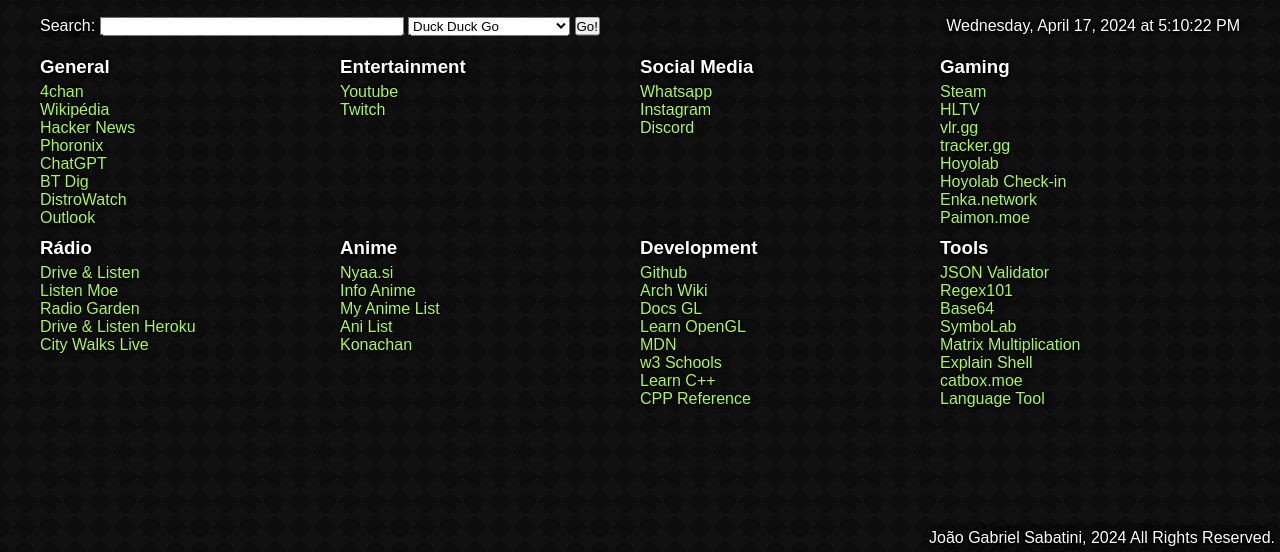
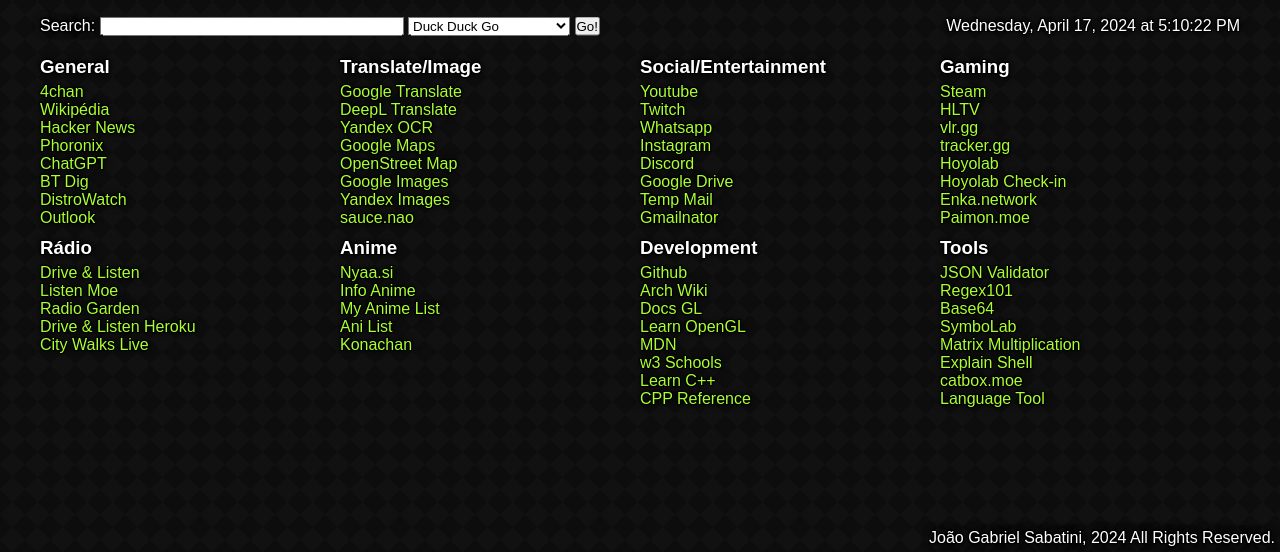
Before and after one commit to owariee/startpage, a browser extension: page public/index.html in a window 1280 px wide. Shown: the part 248-800 px from the top of the page. Drawn offline with Linux system fonts and the light colour scheme.

Commit message:
added translate/image category, merge social and entertainment categories

```diff
--- a/public/index.html
+++ b/public/index.html
@@ -52,18 +52,29 @@
           </ul>
         </div>
         <div class="column">
-          <h3>Entertainment</h3>
+          <h3>Translate/Image</h3>
+          <ul>
+            <li><a href="https://translate.google.com/">Google Translate</a></li>
+            <li><a href="https://www.deepl.com/en/translator">DeepL Translate</a></li>
+            <li><a href="https://translate.yandex.com/en/ocr">Yandex OCR</a></li>
+            <li><a href="https://www.google.com/maps">Google Maps</a></li>
+            <li><a href="https://www.openstreetmap.org/">OpenStreet Map</a></li>
+            <li><a href="https://images.google.com/">Google Images</a></li>
+            <li><a href="https://yandex.com/images/">Yandex Images</a></li>
+            <li><a href="https://saucenao.com/">sauce.nao</a></li>
+          </ul>
+        </div>
+        <div class="column">
+          <h3>Social/Entertainment</h3>
           <ul>
             <li><a href="https://www.youtube.com/">Youtube</a></li>
             <li><a href="https://www.twitch.tv/">Twitch</a></li>
-          </ul>
-        </div>
-        <div class="column">
-          <h3>Social Media</h3>
-          <ul>
             <li><a href="https://web.whatsapp.com/">Whatsapp</a></li>
             <li><a href="https://www.instagram.com/">Instagram</a></li>
             <li><a href="https://discord.com/app">Discord</a></li>
+            <li><a href="https://drive.google.com/drive/home">Google Drive</a></li>
+            <li><a href="https://temp-mail.org/en/">Temp Mail</a></li>
+            <li><a href="https://www.emailnator.com/">Gmailnator</a></li>
           </ul>
         </div>
         <div class="column">
```
